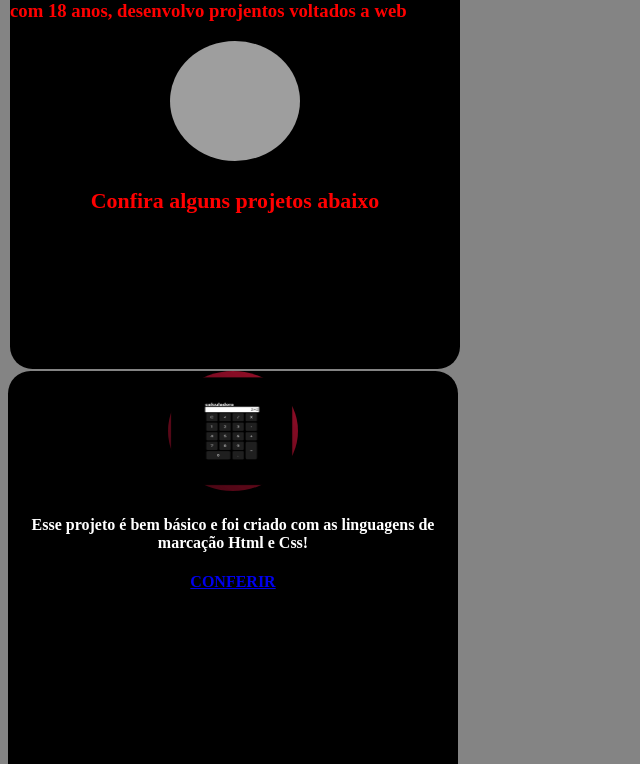
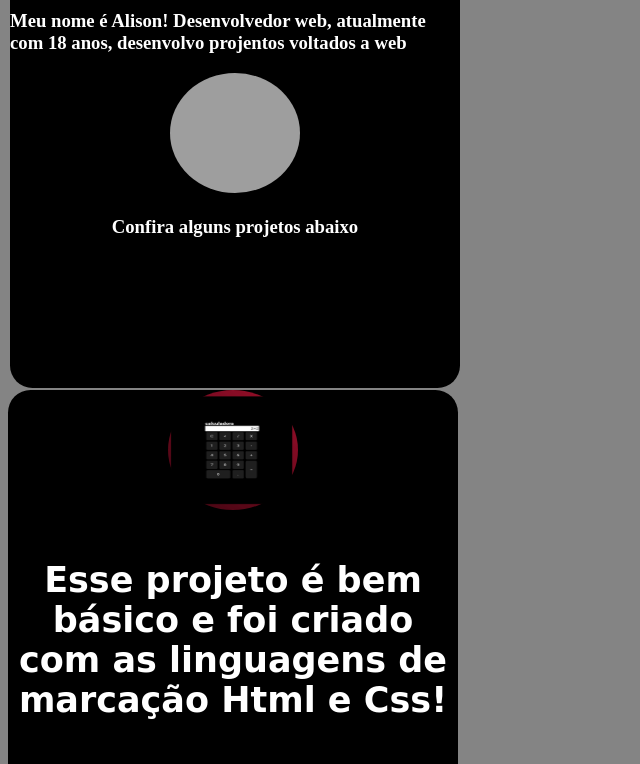
Before and after one commit to psscripts/Alison.github.io, a plain HTML site: page index.html in a window 1280 px wide. Shown: the part 162-926 px from the top of the page, without its empty margins (0-640 px from the left). Drawn offline with Linux system fonts and the light colour scheme; grey boxes are pictures that could not be loaded.

Commit message:
Add files via upload

```diff
--- a/index.html
+++ b/index.html
@@ -12,7 +12,7 @@
     <style>
         body{
             background: #848484;
-            color: red;
+            color: white;
         }
 
         #inico{
@@ -43,11 +43,8 @@
 
 
 
-
-
-
-        h4{
-            color: white;
+        #descrição{
+            font-family: 'Noto Serif Vithkuqi', serif;
         }
 
 
@@ -65,8 +62,7 @@
          h1{
              color: white;
              font-family: 'Pacifico', cursive;
-         }
-
+             font-size: 40px;         }
 
 
 
@@ -77,6 +73,13 @@
             }
         }
 
+
+
+
+        h4{
+            font-family: 'Pacifico', cursive;
+            color: white;
+            font-size: 35px;                    }
 
 
 
@@ -100,9 +103,9 @@
 
 
 
-
-        <h3>Meu nome é Alison! Desenvolvedor web, atualmente com 18 anos, desenvolvo projentos voltados a web <h3>
-
+        <div id="descrição">
+            <h3>Meu nome é Alison! Desenvolvedor web, atualmente com 18 anos, desenvolvo projentos voltados a web <h3>
+        </div>
 
         <center>
             <img id="fototopo" src="fototopo.jpg" alt="foto">
@@ -126,11 +129,10 @@
 
         <center>
            <h4>Esse projeto é bem básico e foi criado com as linguagens de marcação Html e Css!<h4>
-           <a href="https://psscripts.github.io/calculator/">CONFERIR</a>
+           <a href="https://psscripts.github.io/calculator/" target="_blank">CONFERIR</a>
        </center>
 
    </div>
-
 
 
 
```
